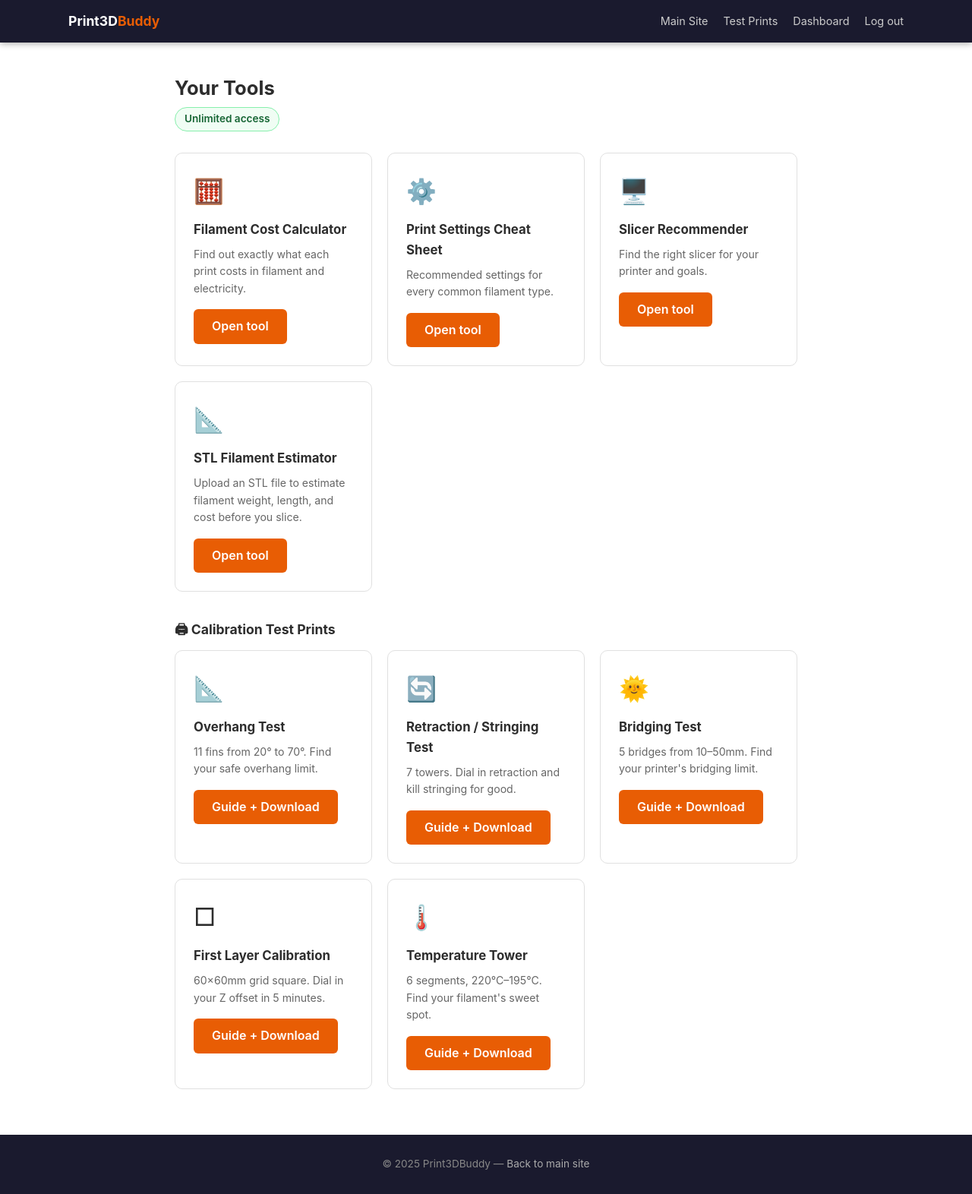
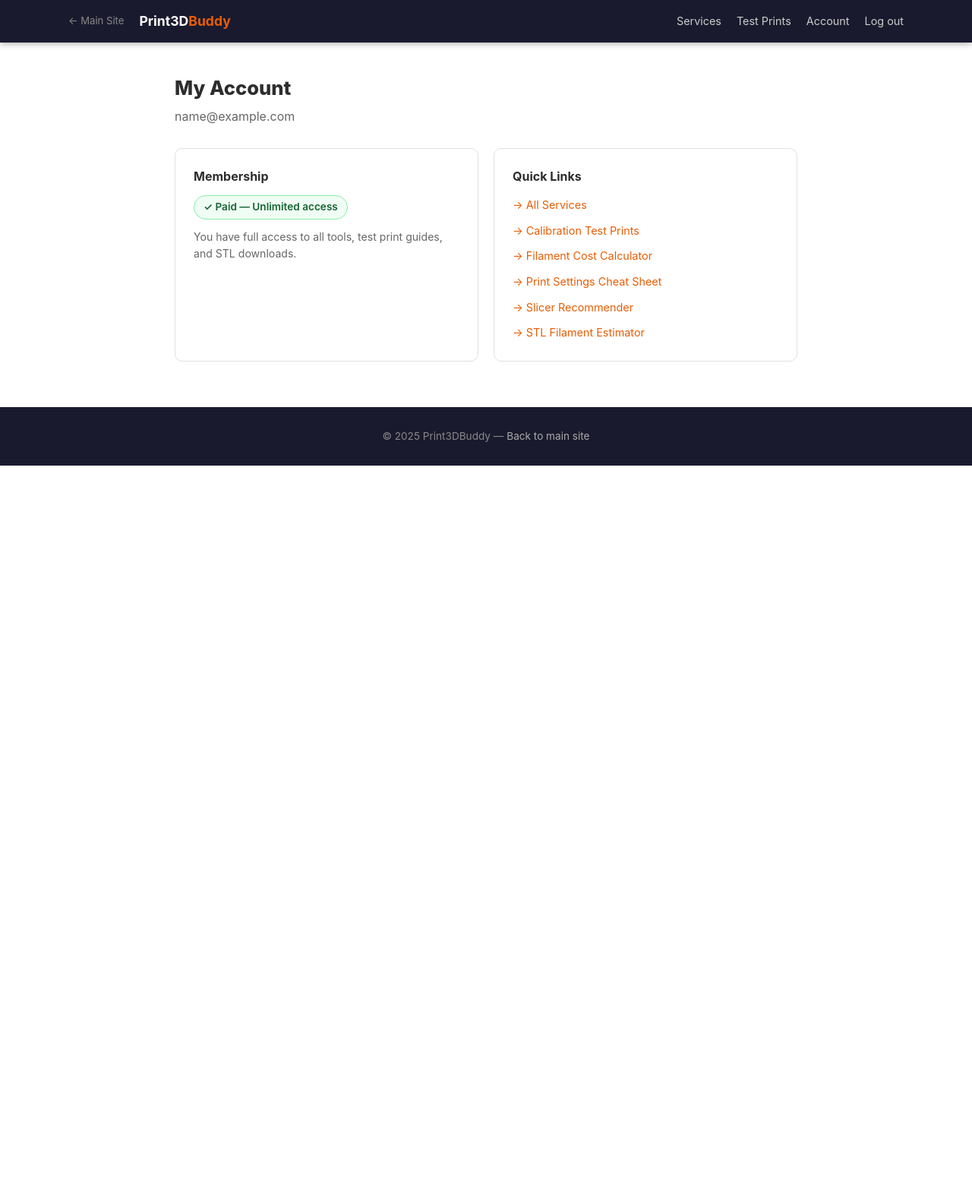
Before and after one commit to JoshSp07/print3dbuddy--tools, a Flask app: page /dashboard in a window 1280 px wide. Shown: the whole page at 76% size. After the commit the page ends 613 px from the top, so only its background shows below. Run offline with Flask 3, Linux system fonts and the light colour scheme; the visitor is signed in with stand-in values (Sample User, id 1); data comes from the database, SQL or seed files in the repository; some libraries are stand-ins or nearby versions.

Commit message:
Restructure nav and dashboard; fix new-tab behaviour
- Nav: "← Main Site" on far left (no new tab), logo beside it
- Nav right: Services | Test Prints | Account | Log out | Upgrade
- Dashboard renamed to Account - shows membership status and quick links only
- Services (home) is the clear landing for tools + test prints
- Removed target="_blank" from Main Site and all internal navigation links

Co-Authored-By: Claude Sonnet 4.6 <noreply@anthropic.com>

```diff
--- a/templates/base.html
+++ b/templates/base.html
@@ -24,6 +24,9 @@
 
     header { background: var(--dark); padding: 0 20px; position: sticky; top: 0; z-index: 100; box-shadow: 0 2px 8px rgba(0,0,0,0.3); }
     nav { max-width: 1100px; margin: 0 auto; display: flex; align-items: center; justify-content: space-between; height: 56px; }
+    .nav-left { display: flex; align-items: center; gap: 20px; }
+    .nav-back { color: #888; font-size: 0.82rem; display: flex; align-items: center; gap: 4px; white-space: nowrap; }
+    .nav-back:hover { color: #ccc; text-decoration: none; }
     .logo { color: #fff; font-size: 1.1rem; font-weight: 700; }
     .logo span { color: var(--accent); }
     .nav-links { display: flex; gap: 20px; align-items: center; list-style: none; }
@@ -79,12 +82,15 @@
 <body>
 <header>
   <nav>
-    <a href="/" class="logo">Print3D<span>Buddy</span></a>
+    <div class="nav-left">
+      <a href="https://print3dbuddy.com" class="nav-back">&#8592; Main Site</a>
+      <a href="/" class="logo">Print3D<span>Buddy</span></a>
+    </div>
     <ul class="nav-links">
-      <li><a href="https://print3dbuddy.com" target="_blank">Main Site</a></li>
+      <li><a href="/">Services</a></li>
       <li><a href="/test-prints">Test Prints</a></li>
       {% if user %}
-        <li><a href="/dashboard">Dashboard</a></li>
+        <li><a href="/dashboard">Account</a></li>
         <li><a href="/logout">Log out</a></li>
         {% if not user.is_paid %}
           <li><a href="/upgrade" class="nav-btn">Upgrade &mdash; from &pound;2/mo</a></li>
--- a/templates/dashboard.html
+++ b/templates/dashboard.html
@@ -1,85 +1,43 @@
 {% extends "base.html" %}
-{% block title %}Dashboard{% endblock %}
+{% block title %}My Account{% endblock %}
 {% block content %}
 
-<h1 style="font-size:1.6rem; margin-bottom:4px;">Your Tools</h1>
-<p style="color:var(--muted); margin-bottom:24px;">
-  {% if user.is_paid %}
-    <span class="uses-badge paid">Unlimited access</span>
-  {% else %}
-    <span class="uses-badge">{{ user.uses_remaining }} free use{{ 's' if user.uses_remaining != 1 else '' }} remaining</span>
-    &nbsp;
-    <a href="/upgrade">Upgrade for unlimited &rarr;</a>
-  {% endif %}
-</p>
+<h1 style="font-size:1.6rem; font-weight:800; margin-bottom:4px;">My Account</h1>
+<p style="color:var(--muted); margin-bottom:28px;">{{ user.email }}</p>
 
-<div class="tool-grid">
-  <div class="tool-card">
-    <div class="tool-icon">🧮</div>
-    <h3>Filament Cost Calculator</h3>
-    <p>Find out exactly what each print costs in filament and electricity.</p>
-    <a href="/tools/filament-cost" class="btn">Open tool</a>
+<div style="display:grid; grid-template-columns:1fr 1fr; gap:20px; margin-bottom:32px;">
+
+  <div style="border:1px solid var(--border); border-radius:10px; padding:24px;">
+    <h2 style="font-size:1rem; font-weight:700; margin-bottom:12px;">Membership</h2>
+    {% if user.is_paid %}
+      <span class="uses-badge paid">&#10003; Paid &mdash; Unlimited access</span>
+      <p style="color:var(--muted); font-size:0.88rem; margin-top:12px;">You have full access to all tools, test print guides, and STL downloads.</p>
+    {% else %}
+      <span class="uses-badge">Free &mdash; {{ user.uses_remaining }} use{{ 's' if user.uses_remaining != 1 else '' }} remaining</span>
+      <p style="color:var(--muted); font-size:0.88rem; margin-top:12px;">Free accounts get 3 uses across all tools. Upgrade for unlimited access.</p>
+      <a href="/upgrade" style="display:inline-block; margin-top:12px; font-weight:600; font-size:0.9rem; color:var(--accent);">Upgrade &rarr;</a>
+    {% endif %}
   </div>
-  <div class="tool-card">
-    <div class="tool-icon">⚙️</div>
-    <h3>Print Settings Cheat Sheet</h3>
-    <p>Recommended settings for every common filament type.</p>
-    <a href="/tools/print-settings" class="btn">Open tool</a>
+
+  <div style="border:1px solid var(--border); border-radius:10px; padding:24px;">
+    <h2 style="font-size:1rem; font-weight:700; margin-bottom:12px;">Quick Links</h2>
+    <ul style="list-style:none; display:flex; flex-direction:column; gap:8px;">
+      <li><a href="/" style="font-size:0.9rem;">&#8594; All Services</a></li>
+      <li><a href="/test-prints" style="font-size:0.9rem;">&#8594; Calibration Test Prints</a></li>
+      <li><a href="/tools/filament-cost" style="font-size:0.9rem;">&#8594; Filament Cost Calculator</a></li>
+      <li><a href="/tools/print-settings" style="font-size:0.9rem;">&#8594; Print Settings Cheat Sheet</a></li>
+      <li><a href="/tools/slicer-recommender" style="font-size:0.9rem;">&#8594; Slicer Recommender</a></li>
+      <li><a href="/tools/stl-estimator" style="font-size:0.9rem;">&#8594; STL Filament Estimator</a></li>
+    </ul>
   </div>
-  <div class="tool-card">
-    <div class="tool-icon">🖥️</div>
-    <h3>Slicer Recommender</h3>
-    <p>Find the right slicer for your printer and goals.</p>
-    <a href="/tools/slicer-recommender" class="btn">Open tool</a>
-  </div>
-  <div class="tool-card">
-    <div class="tool-icon">📐</div>
-    <h3>STL Filament Estimator</h3>
-    <p>Upload an STL file to estimate filament weight, length, and cost before you slice.</p>
-    <a href="/tools/stl-estimator" class="btn">Open tool</a>
-  </div>
+
 </div>
 
-<h2 style="font-size:1.1rem; font-weight:700; margin:36px 0 12px;">&#128424; Calibration Test Prints</h2>
-
-{% if user.is_paid %}
-<div class="tool-grid" style="margin-top:0;">
-  <div class="tool-card">
-    <div class="tool-icon">&#128208;</div>
-    <h3>Overhang Test</h3>
-    <p>11 fins from 20&deg; to 70&deg;. Find your safe overhang limit.</p>
-    <a href="/test-prints#overhang-test" class="btn">Guide + Download</a>
-  </div>
-  <div class="tool-card">
-    <div class="tool-icon">&#128260;</div>
-    <h3>Retraction / Stringing Test</h3>
-    <p>7 towers. Dial in retraction and kill stringing for good.</p>
-    <a href="/test-prints#retraction-test" class="btn">Guide + Download</a>
-  </div>
-  <div class="tool-card">
-    <div class="tool-icon">&#127774;</div>
-    <h3>Bridging Test</h3>
-    <p>5 bridges from 10&ndash;50mm. Find your printer's bridging limit.</p>
-    <a href="/test-prints#bridging-test" class="btn">Guide + Download</a>
-  </div>
-  <div class="tool-card">
-    <div class="tool-icon">&#9633;</div>
-    <h3>First Layer Calibration</h3>
-    <p>60&times;60mm grid square. Dial in your Z offset in 5 minutes.</p>
-    <a href="/test-prints#first-layer-test" class="btn">Guide + Download</a>
-  </div>
-  <div class="tool-card">
-    <div class="tool-icon">&#127777;&#65039;</div>
-    <h3>Temperature Tower</h3>
-    <p>6 segments, 220&deg;C&ndash;195&deg;C. Find your filament's sweet spot.</p>
-    <a href="/test-prints#temp-tower" class="btn">Guide + Download</a>
-  </div>
-</div>
-{% else %}
-<div style="background:#fff8f5; border:2px solid var(--accent); border-radius:10px; padding:24px; margin-bottom:8px;">
-  <h2 style="font-size:1.05rem; margin-bottom:6px;">Unlock test prints + unlimited tools</h2>
-  <p style="color:var(--muted); margin-bottom:16px; font-size:0.95rem;">&pound;2/month or &pound;5 one-time &mdash; full guides and STL downloads for all 5 calibration prints, plus unlimited tool use.</p>
-  <a href="/upgrade" class="btn">Upgrade now</a>
+{% if not user.is_paid %}
+<div style="background:#fff8f5; border:2px solid var(--accent); border-radius:10px; padding:24px;">
+  <h2 style="font-size:1.1rem; margin-bottom:6px;">Unlock everything for &pound;2/month</h2>
+  <p style="color:var(--muted); font-size:0.93rem; margin-bottom:16px;">Unlimited tool use, full step-by-step guides for all 5 calibration test prints, and STL downloads. Or pay &pound;5 once.</p>
+  <a href="/upgrade" class="btn">Upgrade now &rarr;</a>
 </div>
 {% endif %}
 
--- a/templates/index.html
+++ b/templates/index.html
@@ -11,7 +11,7 @@
     <a href="/register" class="btn" style="margin-right:12px;">Get started free</a>
     <a href="/login" class="btn btn-outline">Log in</a>
   {% else %}
-    <a href="/dashboard" class="btn">My dashboard &rarr;</a>
+    <p style="color:var(--muted); font-size:0.9rem;">Logged in as {{ user.email }} &mdash; <a href="/dashboard">My Account</a> &middot; <a href="/logout">Log out</a></p>
   {% endif %}
 </div>
 
```
